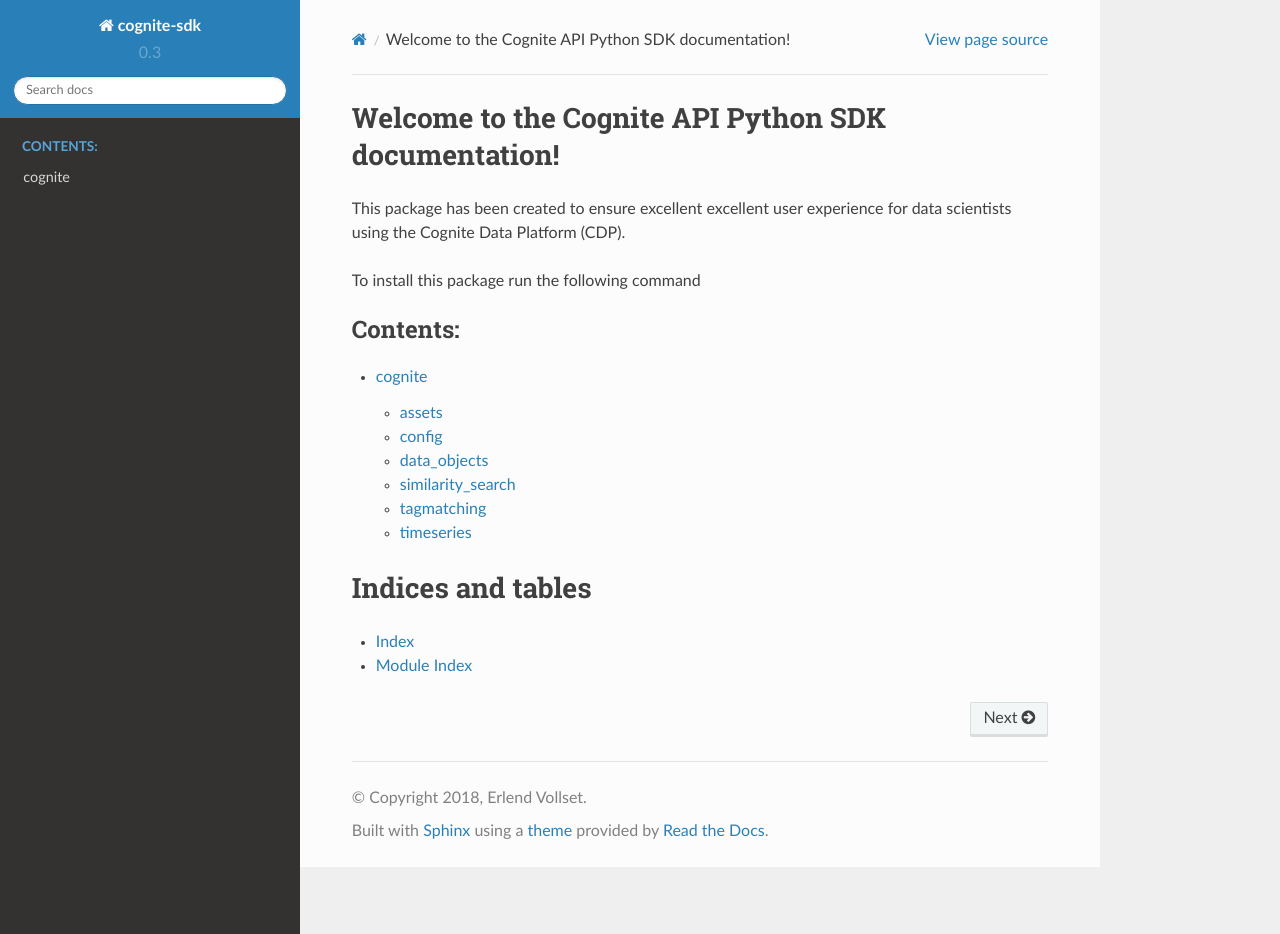
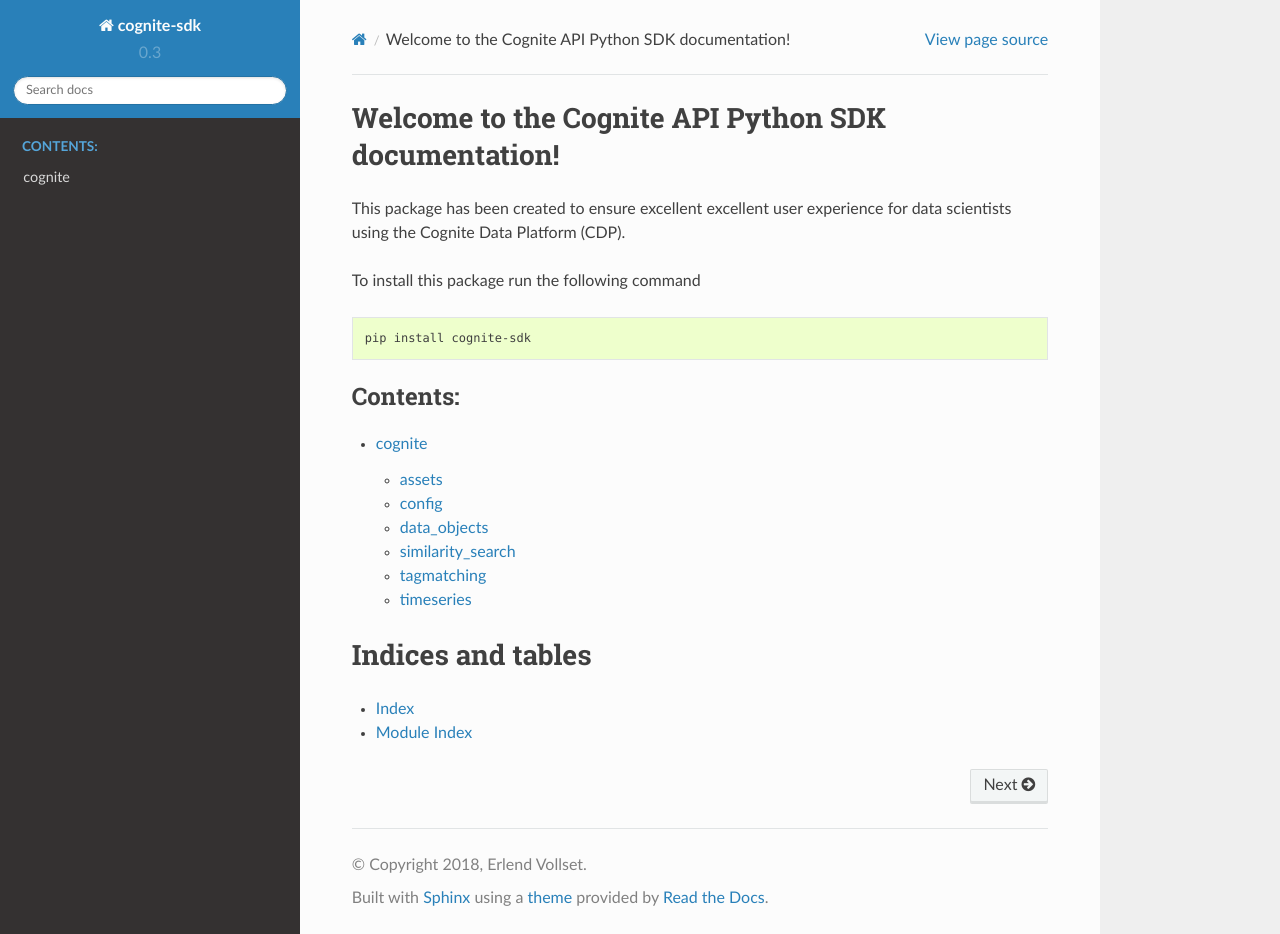
Before and after one commit to cognitedata/cognite-sdk-python, a Sphinx documentation site: the page built from docs/source/index.rst, in a window 1280 px wide and 934 px high. Built offline with Sphinx 7.4.7 and the Read the Docs theme 2.0.0, drawn with Linux system fonts in a browser that asks for light colours.

Commit message:
Update documentation .rst files

```diff
--- a/docs/source/conf.py
+++ b/docs/source/conf.py
@@ -104,7 +104,7 @@
     '**': [
         'relations.html',  # needs 'show_related': True theme option to display
         'searchbox.html',
-        'localtoc.html'
+        'globaltoc.html'
     ]
 }
 
--- a/docs/source/index.rst
+++ b/docs/source/index.rst
@@ -11,7 +10,8 @@
 
 To install this package run the following command
 
-.. code-block::
+.. code-block:: bash
+
    pip install cognite-sdk
 
 .. toctree::
```
Also changed, not shown: other parts of docs/source/index.rst (+0 -1 lines).
